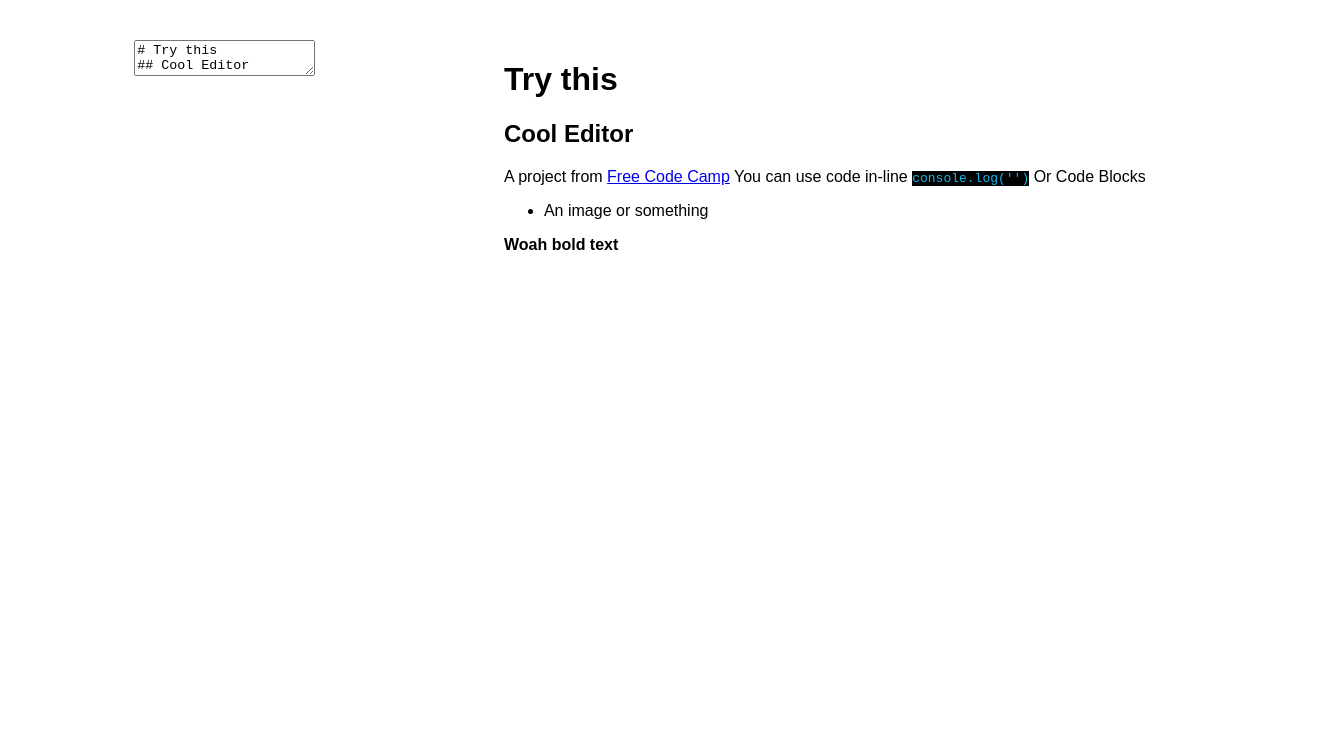
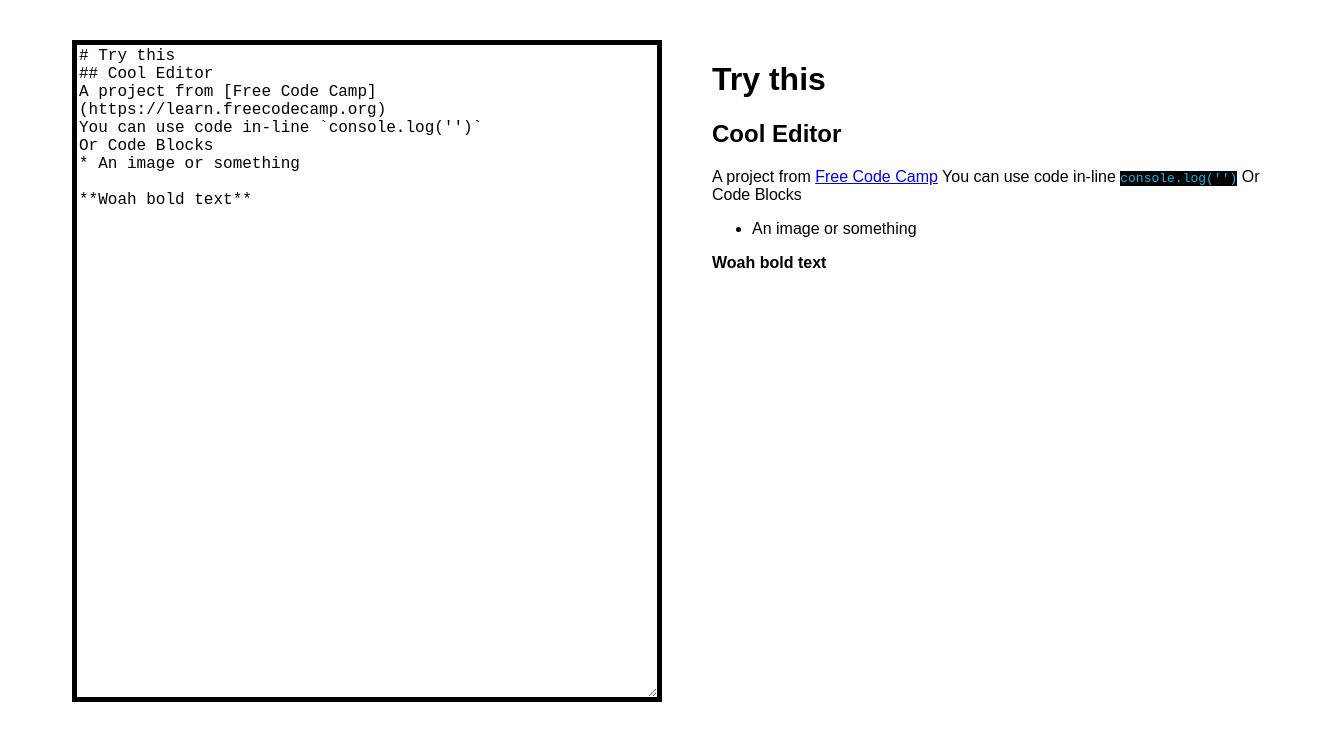
Before and after one commit to petercr/markdown-preview, a React (Create React App) app: page / in a window 1280 px wide. Shown: the top 740 px of the page, 1340 px wide, since content can reach past the window. Built offline with nearby package versions, Linux system fonts and the light colour scheme.

Commit message:
added styling for #editor and blockquote

```diff
--- a/src/App.css
+++ b/src/App.css
@@ -1,3 +1,4 @@
+/* Styling for main .App container */
 .App {
   display: flex;
   flex-direction: row;
@@ -5,13 +6,33 @@
   margin: 20px;
   padding: 20px;
   height: 90vh;
+  width: 100vw;
 }
 
-.editor {
-  height: 100%;
-}
-
+/* Styling for Global Elements */
 code {
   background: #000000;
   color: rgb(18, 186, 236);
 }
+
+blockquote {
+  background: #bbb8b8;
+  color: red;
+}
+
+/* Styling by class */
+.preview {
+  width: 45%;
+}
+
+.editor {
+  width: 45%;
+}
+
+/* The textarea  */
+#editor {
+  height: 90%;
+  width: 100%;
+  border: 5px solid #000000;
+  font-size: 16px;
+}
```
